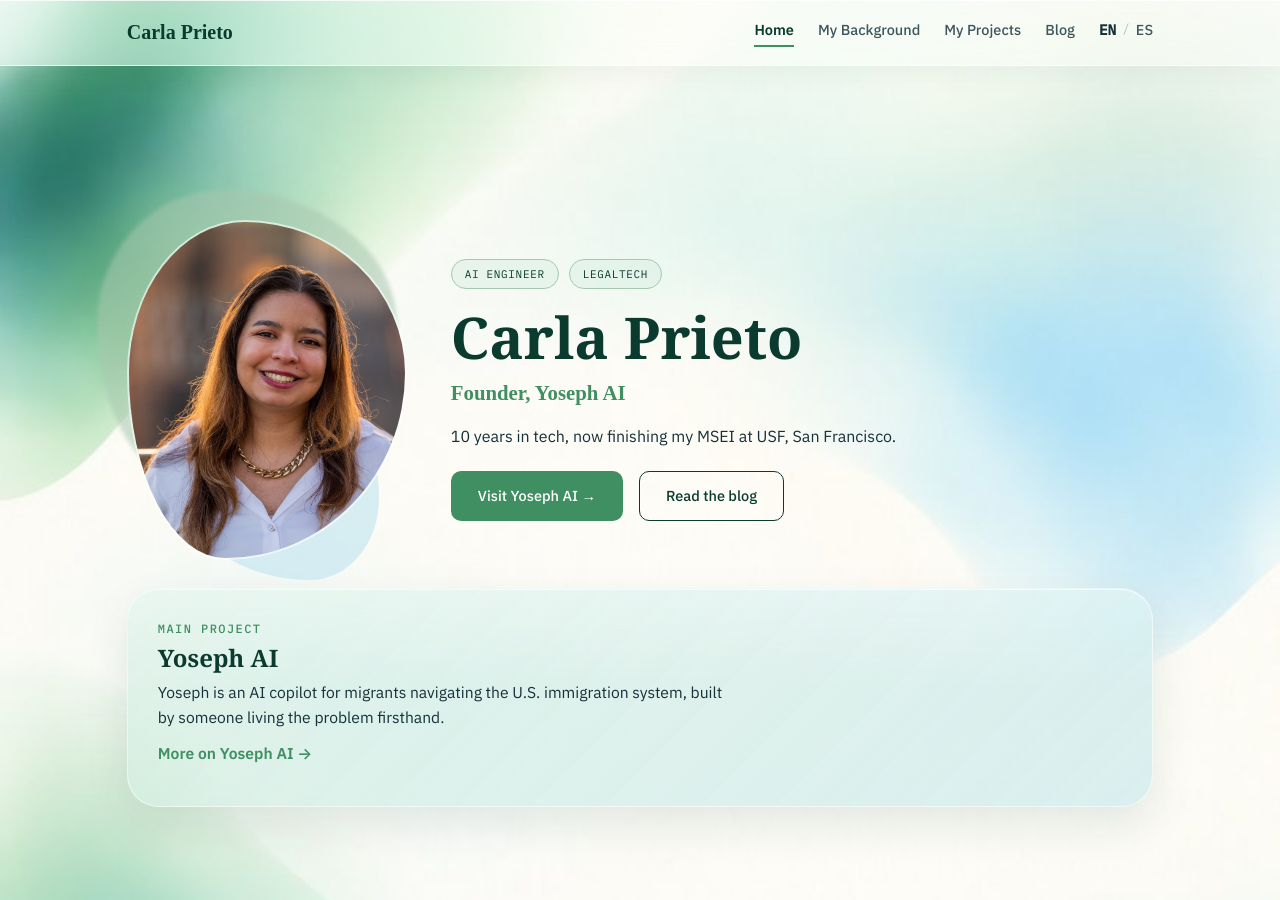
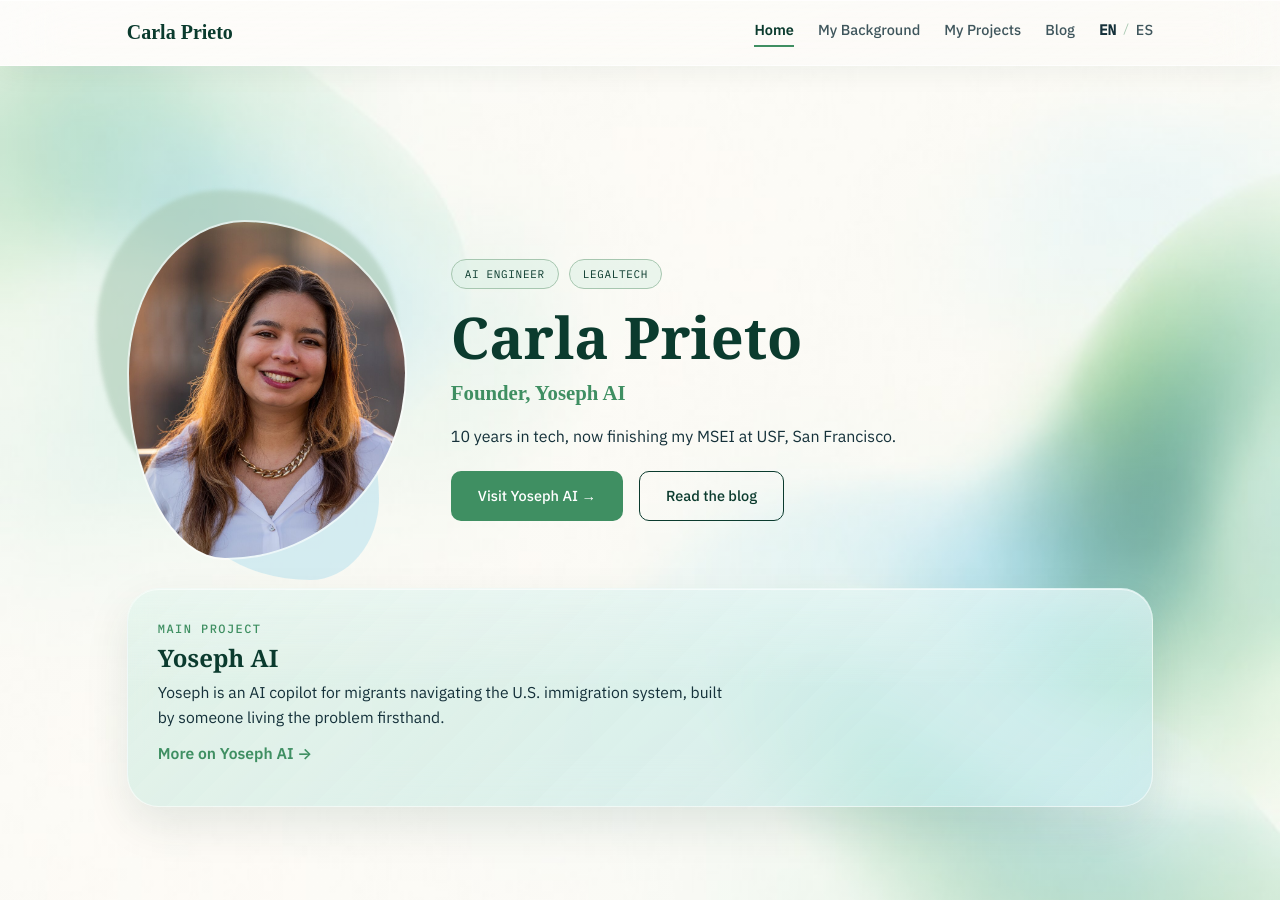
Before and after one commit to Carla08/carlaprieto-com, a Jekyll site: the page built from index.html, in a window 1280 px wide and 900 px high. Built offline with Jekyll 4.4.1, drawn with Linux system fonts in a browser that asks for light colours; some web fonts are replaced.

Commit message:
Replace repeating background strip with a per-section atmosphere image (no tiling, so no repeat seams on any device)

```diff
--- a/assets/css/style.css
+++ b/assets/css/style.css
@@ -19,10 +19,6 @@
 body{
   margin:0;
   background-color:var(--ivory);
-  background-image:url('../images/bg-atmosphere.jpg');
-  background-repeat:repeat-y;
-  background-position:top center;
-  background-size:100% auto;
   color:var(--charcoal);
   font-family:'IBM Plex Sans', system-ui, -apple-system, sans-serif;
   line-height:1.65;
@@ -108,13 +104,27 @@
 
 /* ---------- Sections: one flowing large page ---------- */
 .section{
+  position:relative;
   min-height:100vh; display:flex; flex-direction:column; justify-content:center; padding:96px 0;
   border-bottom:1px solid var(--line);
   scroll-margin-top:76px;
   overflow:hidden;
 }
 .section:last-of-type{ border-bottom:none; }
-.section > .wrap{ width:100%; }
+/* Each section gets its own single, uncropped copy of the atmosphere art
+   (no tiling) so there is never a repeat seam, on any screen size. */
+.section::before{
+  content:"";
+  position:absolute; inset:0; z-index:0;
+  background-image:
+    linear-gradient(rgba(250,249,244,0.32), rgba(250,249,244,0.32)),
+    url('../images/bg-atmosphere.jpg');
+  background-repeat:no-repeat, no-repeat;
+  background-position:center, center;
+  background-size:cover, cover;
+  pointer-events:none;
+}
+.section > .wrap{ position:relative; z-index:1; width:100%; }
 .section-head{ margin-bottom:44px; }
 .section-head p{ font-size:1.05rem; }
 .kicker{
```
Also changed, not shown: assets/images/bg-atmosphere.jpg.
